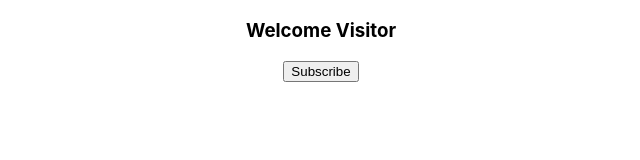
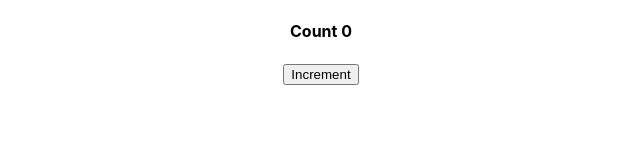
Before and after one commit to Soumya1910/Reactjs-basic, a React (Create React App) app: page / in a window 1280 px wide. Shown: the top 160 px of the page, without its empty margins (319-959 px from the left). Built offline with nearby package versions, Linux system fonts and the light colour scheme.

Commit message:
Count example with state function

```diff
--- a/src/App.js
+++ b/src/App.js
@@ -3,6 +3,7 @@
 import Greet from './component/Functional_Component_Example';
 import Welcome from './component/Class_Component_Example';
 import Message from './component/State_Component_Example';
+import Counter from './component/Counter';
 
 function App() {
   return (
@@ -18,7 +19,8 @@
       <Welcome place="Burdwan"/>
       <Welcome place="Kolkata"/>
       <Welcome place="Asansol"/> */}
-      <Message />
+      {/* <Message /> */}
+      <Counter/>
     </div>
   );
 }
--- /dev/null
+++ b/src/component/Counter.js
@@ -0,0 +1,34 @@
+import React, { Component } from 'react'
+
+class Counter extends Component {
+    constructor(props) {
+        super(props)
+        this.state = {
+            count: 0
+        }
+    }
+
+    increment() {
+        // this.state.count = this.state.count + 1 // only console will be incrmented where as it's not rendering to the portal
+
+        this.setState(
+            {
+                count: this.state.count + 1
+            },
+            () => {
+                console.log(`callback function is called with count = ${this.state.count}`)
+            }
+        )
+        console.log(`Outside function call : ${this.state.count}`)
+    }
+    render() {
+        return (
+            <div>
+                <h4>Count {this.state.count} </h4>
+                <button onClick={() => this.increment()}>Increment</button>
+            </div>
+        )
+    }
+}
+
+export default Counter
```
